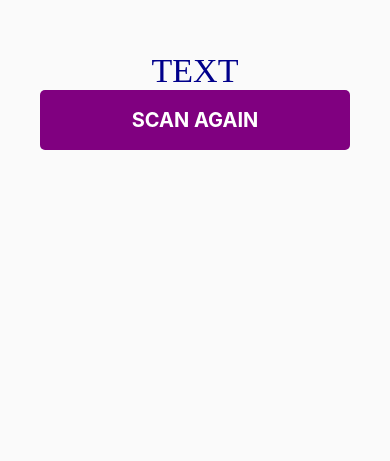
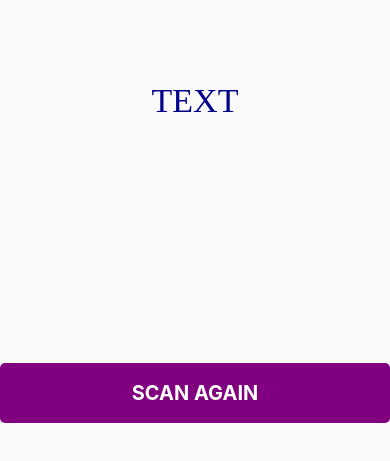
Before and after one commit to pdimarcodev/crypto, a React Native app: screen /OrderBook in a window 390 px wide. Shown: the part 321-782 px from the top of the page. Built offline with nearby package versions, Linux system fonts and the light colour scheme.

Commit message:
disabled button style

```diff
--- a/src/components/Button/index.tsx
+++ b/src/components/Button/index.tsx
@@ -35,7 +35,12 @@ export const Button: FC<ButtonProps> = ({
       accessibilityHint={disabled ? 'disabled' : undefined}
       disabled={disabled || loading || selected}
       onPress={onPress}
-      style={({pressed}) => [styles.button, {opacity: pressed ? 0.8 : 1}]}>
+      style={({pressed}) => [
+        styles.button,
+
+        disabled && styles.btnDisabled,
+        {opacity: pressed ? 0.8 : 1},
+      ]}>
       {loading ? (
         <ActivityIndicator color={'white'} />
       ) : (
--- a/src/components/Button/styles.ts
+++ b/src/components/Button/styles.ts
@@ -8,9 +8,12 @@ export const styles = StyleSheet.create({
     borderRadius: 5,
     height: 60,
     backgroundColor: 'purple',
-    // position: 'absolute',
-    // bottom: 100,
+    position: 'absolute',
+    bottom: 100,
     alignSelf: 'center',
+  },
+  btnDisabled: {
+    backgroundColor: 'grey',
   },
   text: {
     textTransform: 'uppercase',
--- a/src/screens/HomeScreen/index.tsx
+++ b/src/screens/HomeScreen/index.tsx
@@ -16,8 +16,8 @@ import {
 import {SelectInput} from '../../components/SelectInput';
 import {getOptions, isBuyOperationType} from '../../helpers';
 import {Spacer} from '../../components/Spacer';
+import {RadioButton} from '../../components/RadioButton';
 import dayjs from '../../helpers/dayjs';
-import {RadioButton} from '../../components/RadioButton';
 
 /**
  * Types
```
